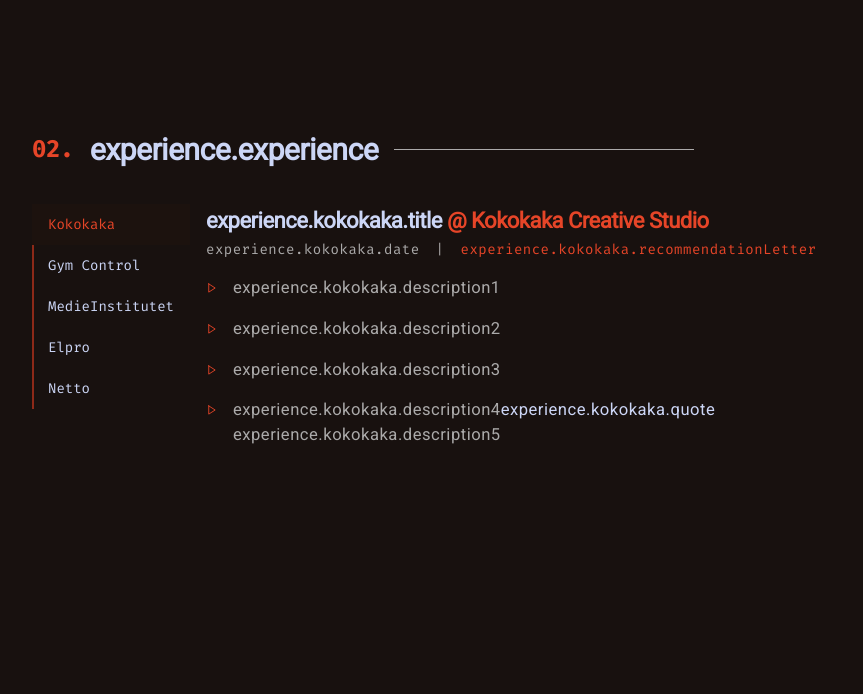
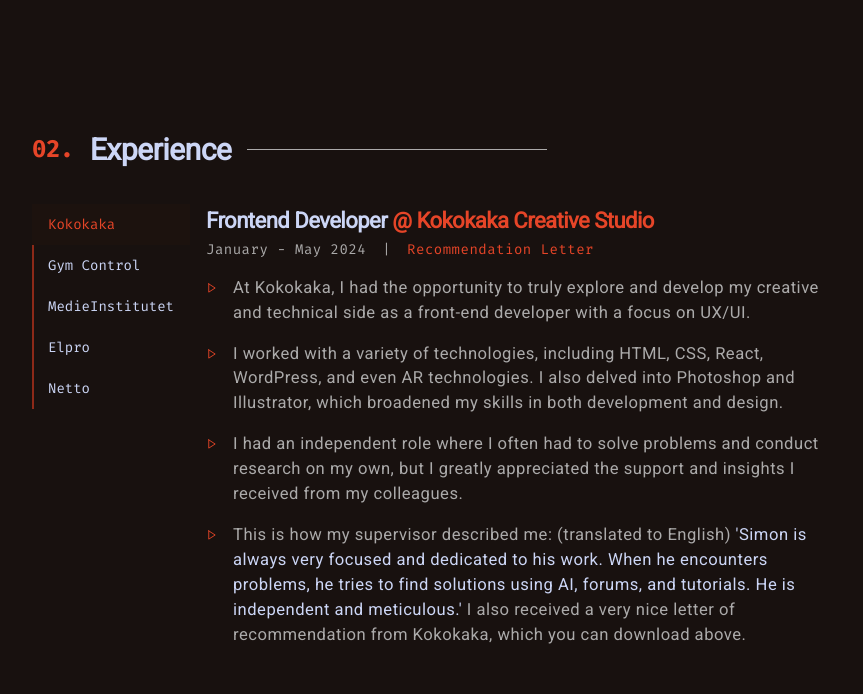
Before and after one commit to Sillen00/Portfolio_CV, a Next.js app: page / in a window 1280 px wide. Shown: the part 1380-2074 px from the top of the page, without its empty margins (208-1071 px from the left). Built offline with nearby package versions, Linux system fonts and the light colour scheme.

Commit message:
experience back to english.

```diff
--- a/app/containers/home-page/Experience.tsx
+++ b/app/containers/home-page/Experience.tsx
@@ -23,7 +23,9 @@
   return (
     <section className='max-w-screen-lg mx-auto pt-32 pb-28 px-6 md:px-28' id='experience'>
       <h3 className={twMerge(css.line, "flex flex-nowrap items-center relative mb-8")}>
-        <span className='fira text-secondary-color text-2xl mr-4'>02. </span>{t("experience.experience")}
+        <span className='fira text-secondary-color text-2xl mr-4'>02. </span>
+        Experience
+        {/* {t("experience.experience")} */}
       </h3>
 
       <div className='sm:flex'>
--- a/app/containers/home-page/experiencecomponents/GymControl.tsx
+++ b/app/containers/home-page/experiencecomponents/GymControl.tsx
@@ -10,20 +10,35 @@
   return (
     <div>
       <h4>
-        {t("experience.gymControl.title")}{" "}
+        Fullstack Developer
+        {/* {t("experience.gymControl.title")}{" "} */}
         <Link className='text-secondary-color' href={"https://gymcontrol.se/"} target='_blank'>
           @ Gym Control
         </Link>
       </h4>
-      <p className='fira small text-gray pb-4 pt-0.5'>{t("experience.gymControl.date")}</p> {/* 11 september - 17 maj 2023 */}
+      <p className='fira small text-gray pb-4 pt-0.5'>
+        September - May 2023
+        {/* {t("experience.gymControl.date")} */}
+      </p>{" "}
+      {/* 11 september - 17 maj 2023 */}
       <div className={twMerge(css.textRowHover, "flex gap-4")}>
         <Play width={11} className='text-secondary-color flex-none' />
-        <p className='text-gray'>{t("experience.gymControl.description1")}</p>
+        <p className='text-gray'>
+          At Gym Control, I had the opportunity to further develop my skills in frontend technologies such as HTML, CSS, JavaScript/jQuery,
+          as well as integrations with various APIs and PHP with SQL as the backend.
+          {/* {t("experience.gymControl.description1")} */}
+        </p>
       </div>
       <div className={twMerge(css.textRowHover, "flex gap-4 pt-4")}>
         <Play width={11} className='text-secondary-color flex-none' />
         <p className='text-gray'>
-          {t("experience.gymControl.description2")} <span className='text-color'>{t("experience.gymControl.quote")}</span>
+          At the end of my internship, I received very positive feedback from Johan: (translated from Swedish){" "}
+          {/* {t("experience.gymControl.description2")}  */}
+          <span className='text-color'>
+            &#39;Simon is always on his toes and learns quickly, and he will be an asset to anyone who gets the chance to work with/hire him
+            in the future. The best of all interns we have had in the company over the years.&#39;
+            {/* {t("experience.gymControl.quote")} */}
+          </span>
         </p>
       </div>
     </div>
--- a/app/containers/home-page/experiencecomponents/Kokokaka.tsx
+++ b/app/containers/home-page/experiencecomponents/Kokokaka.tsx
@@ -10,43 +10,65 @@
   return (
     <div>
       <h4>
-        {t("experience.kokokaka.title")}{" "}
+        Frontend Developer {/* {t("experience.kokokaka.title")}{" "} */}
         <Link className={twMerge("text-secondary-color")} href={"https://kokokaka.com/"} target='_blank'>
           @ Kokokaka Creative Studio
         </Link>
       </h4>
 
       <div className='flex items-center gap-4 pb-4 pt-0.5 flex-wrap'>
-        <p className='fira small text-gray'>{t("experience.kokokaka.date")}</p> {/* 29 januari - 17 maj 2024 */}
+        <p className='fira small text-gray'>
+          January - May 2024
+          {/* {t("experience.kokokaka.date")} */}
+        </p>{" "}
+        {/* 29 januari - 17 maj 2024 */}
         <p className='fira small text-gray'> | </p>
         <Link href='./pdfs/Simon_rekommendationsbrev.pdf' target='_blank'>
           <p className={twMerge(css.linkHover, "fira small underline text-secondary-color")}>
-            {t("experience.kokokaka.recommendationLetter")}
+            Recommendation Letter
+            {/* {t("experience.kokokaka.recommendationLetter")} */}
           </p>
         </Link>
       </div>
 
       <div className={twMerge(css.textRowHover, "flex gap-4")}>
         <Play width={11} className='text-secondary-color flex-none' />
-        <p className='text-gray'>{t("experience.kokokaka.description1")}</p>
-      </div>
-
-      <div className={twMerge(css.textRowHover, "flex gap-4 pt-4")}>
-        <Play width={11} className='text-secondary-color flex-none' />
-        <p className='text-gray'>{t("experience.kokokaka.description2")}</p>
-      </div>
-
-      <div className={twMerge(css.textRowHover, "flex gap-4 pt-4")}>
-        <Play width={11} className='text-secondary-color flex-none' />
-        <p className='text-gray'>{t("experience.kokokaka.description3")}</p>
+        <p className='text-gray'>
+          At Kokokaka, I had the opportunity to truly explore and develop my creative and technical side as a front-end developer with a
+          focus on UX/UI.
+          {/* {t("experience.kokokaka.description1")} */}
+        </p>
       </div>
 
       <div className={twMerge(css.textRowHover, "flex gap-4 pt-4")}>
         <Play width={11} className='text-secondary-color flex-none' />
         <p className='text-gray'>
-          {t("experience.kokokaka.description4")}
-          <span className='text-color'>{t("experience.kokokaka.quote")} </span>
-          {t("experience.kokokaka.description5")}
+          I worked with a variety of technologies, including HTML, CSS, React, WordPress, and even AR technologies. I also delved into
+          Photoshop and Illustrator, which broadened my skills in both development and design.
+          {/* {t("experience.kokokaka.description2")} */}
+        </p>
+      </div>
+
+      <div className={twMerge(css.textRowHover, "flex gap-4 pt-4")}>
+        <Play width={11} className='text-secondary-color flex-none' />
+        <p className='text-gray'>
+          I had an independent role where I often had to solve problems and conduct research on my own, but I greatly appreciated the
+          support and insights I received from my colleagues.
+          {/* {t("experience.kokokaka.description3")} */}
+        </p>
+      </div>
+
+      <div className={twMerge(css.textRowHover, "flex gap-4 pt-4")}>
+        <Play width={11} className='text-secondary-color flex-none' />
+        <p className='text-gray'>
+          This is how my supervisor described me: (translated to English) {/* {t("experience.kokokaka.description4")} */}
+          <span className='text-color'>
+            &#39;Simon is always very focused and dedicated to his work. When he encounters problems, he tries to find solutions using AI,
+            forums, and tutorials. He is independent and meticulous.&#39;
+            {/* {t("experience.kokokaka.quote")} */}
+          </span>{" "}
+          I also received a very nice letter of recommendation from Kokokaka, which you can download above.
+          {/* {t("experience.kokokaka.description5")} */}
         </p>
       </div>
     </div>
--- a/app/containers/home-page/experiencecomponents/Netto.tsx
+++ b/app/containers/home-page/experiencecomponents/Netto.tsx
@@ -9,16 +9,29 @@
   return (
     <div>
       <h4>
-        {t("experience.netto.title")} <span className='text-secondary-color cursor-pointer'>@ Netto Borås</span>
+        Store Clerk {/* {t("experience.netto.title")}  */}
+        <span className='text-secondary-color cursor-pointer'>@ Netto Borås</span>
       </h4>
-      <p className='fira small text-gray pb-4 pt-0.5'>{t("experience.netto.date")}</p> {/* 29 januari - 17 maj 2024 */}
+      <p className='fira small text-gray pb-4 pt-0.5'>
+        June - August 2019
+        {/* {t("experience.netto.date")} */}
+      </p>{" "}
+      {/* 29 januari - 17 maj 2024 */}
       <div className={twMerge(css.textRowHover, "flex gap-4")}>
         <Play width={11} className='text-secondary-color flex-none' />
-        <p className='text-gray'>{t("experience.netto.description1")}</p>
+        <p className='text-gray'>
+          After completing my high school education, I had the privilege of working as a retail salesperson at Netto, where I had the
+          opportunity to develop skills in inventory management, cash handling, cleaning, maintenance, and customer service.
+          {/* {t("experience.netto.description1")} */}
+        </p>
       </div>
       <div className={twMerge(css.textRowHover, "flex gap-4 pt-4")}>
         <Play width={11} className='text-secondary-color flex-none' />
-        <p className='text-gray'>{t("experience.netto.description2")}</p>
+        <p className='text-gray'>
+          I learned the importance of effective communication, collaboration, and problem-solving, as well as how to manage demands and
+          expectations from different customer groups.
+          {/* {t("experience.netto.description2")} */}
+        </p>
       </div>
     </div>
   );
--- a/app/services/translations/en.json
+++ b/app/services/translations/en.json
@@ -42,7 +42,7 @@
       "date": "September 2022 - May 2024",
       "degreeCertificate": "Degree Certificate",
       "description1": "During my education, I have continuously developed my technical skills and grown both personally and professionally. I have learned to create responsive and user-friendly websites as well as the ability to solve problems, collaborate effectively in teams, and communicate clearly. My skills will be invaluable in my future career.",
-      "description2": "As I look ahead, I see many possible career paths. Comparing my current knowledge to what) I had when I started the education fills me with a sense of pride. The education has been an invaluable part of my journey towards becoming a successful Front End Developer, and I look forward with excitement to what the future holds.",
+      "description2": "As I look ahead, I see many possible career paths. Comparing my current knowledge to what I had when I started the education fills me with a sense of pride. The education has been an invaluable part of my journey towards becoming a successful Front End Developer, and I look forward with excitement to what the future holds.",
       "description3": "At the end of my education, I received a positive message from my education leader, Johanna: (translated from Swedish) ",
       "quote": "'You're awesome and constantly impress! It's been so fun to follow you during the course of your education. I also feel that you have developed a lot during your internship, which is great to see. Keep believing in yourself and enter the job market with confidence.'"
     },
```
Also changed, not shown: app/containers/home-page/experiencecomponents/Elpro.tsx (+22 -5 lines), app/containers/home-page/experiencecomponents/MedieInstitutet.tsx (+33 -11 lines).
